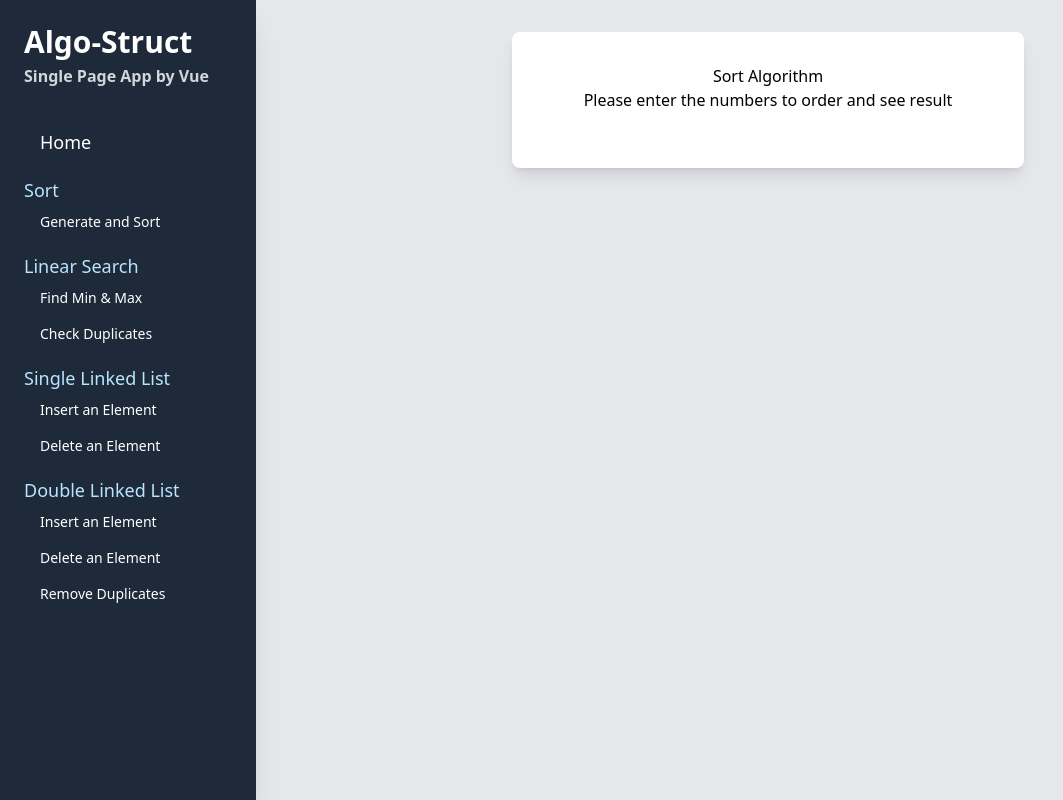
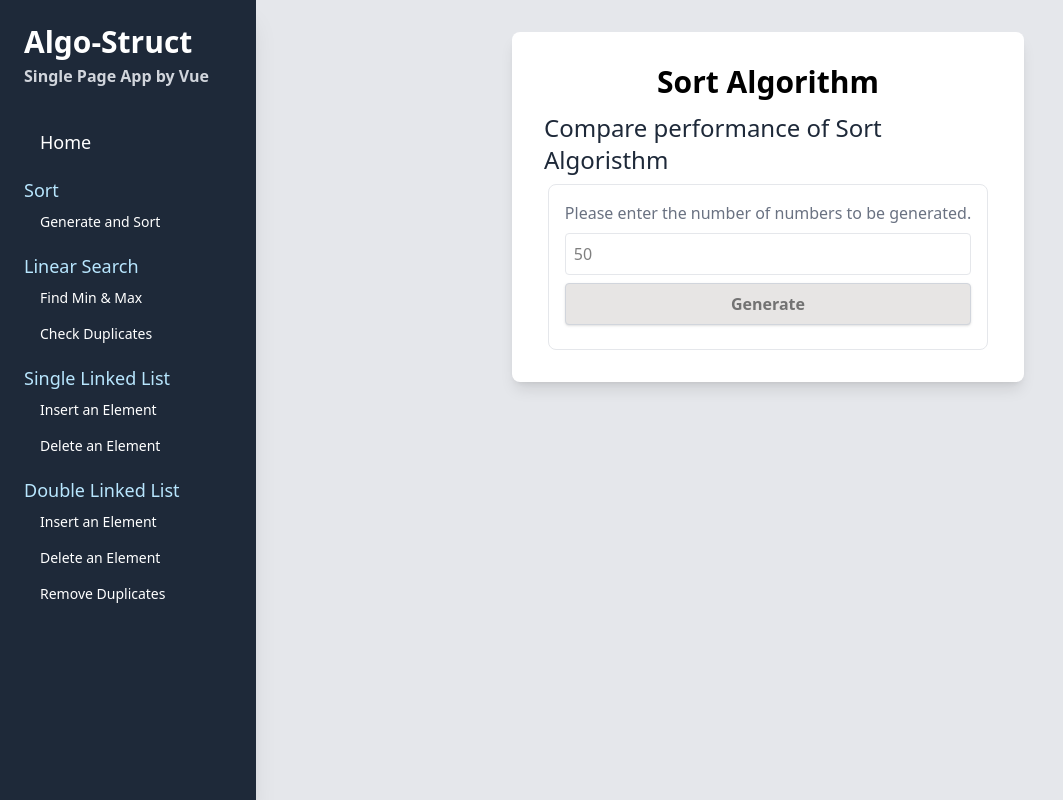
Before and after one commit to sergio-oliveira-br/algorithms-frontend-vue, a Vue app: page /algorithms/sorting-algorithm in a window 1280 px wide. Shown: the whole page, without its empty margins (0-1063 px from the left). Built offline with nearby package versions, Linux system fonts and the light colour scheme.

Commit message:
Update SortingAlgorithmView.vue
act:
-> card created to get the qty of numbers to generate

```diff
--- a/src/views/SortingAlgorithmView.vue
+++ b/src/views/SortingAlgorithmView.vue
@@ -4,12 +4,26 @@
 
 <template>
   <div class="flex flex-col items-center justify-start p-8 bg-white rounded-lg shadow-lg w-full max-w-lg">
-    <h1>Sort Algorithm</h1>
-    <p>Please enter the numbers to order and see result</p>
+    <h1 class="font-bold text-3xl mb-3">Sort Algorithm</h1>
+    <h3 class="text-2xl text-gray-800 mb-2">Compare performance of Sort Algoristhm</h3>
 
-    <div>
-      <label></label>
-      <input>
+    <div class="p-4 border border-gray-200 rounded-lg">
+      <label class="block text-gray-500">Please enter the number of numbers to be generated.</label>
+      <input class="w-full mt-2 p-2 border border-gray-200 rounded-sm
+        focus:outline-none focus:ring-2 focus:ring-stone-200"
+          type="number" placeholder="50">
+
+      <button
+          @click=""
+          class="w-full p-2 my-2
+            bg-stone-200
+              border border-gray-300 rounded-sm
+                text-neutral-500 font-bold
+                  shadow-sm hover:shadow-lg
+                    ease-in-out">Generate
+      </button>
+      <p></p>
+
     </div>
   </div>
 </template>
```
